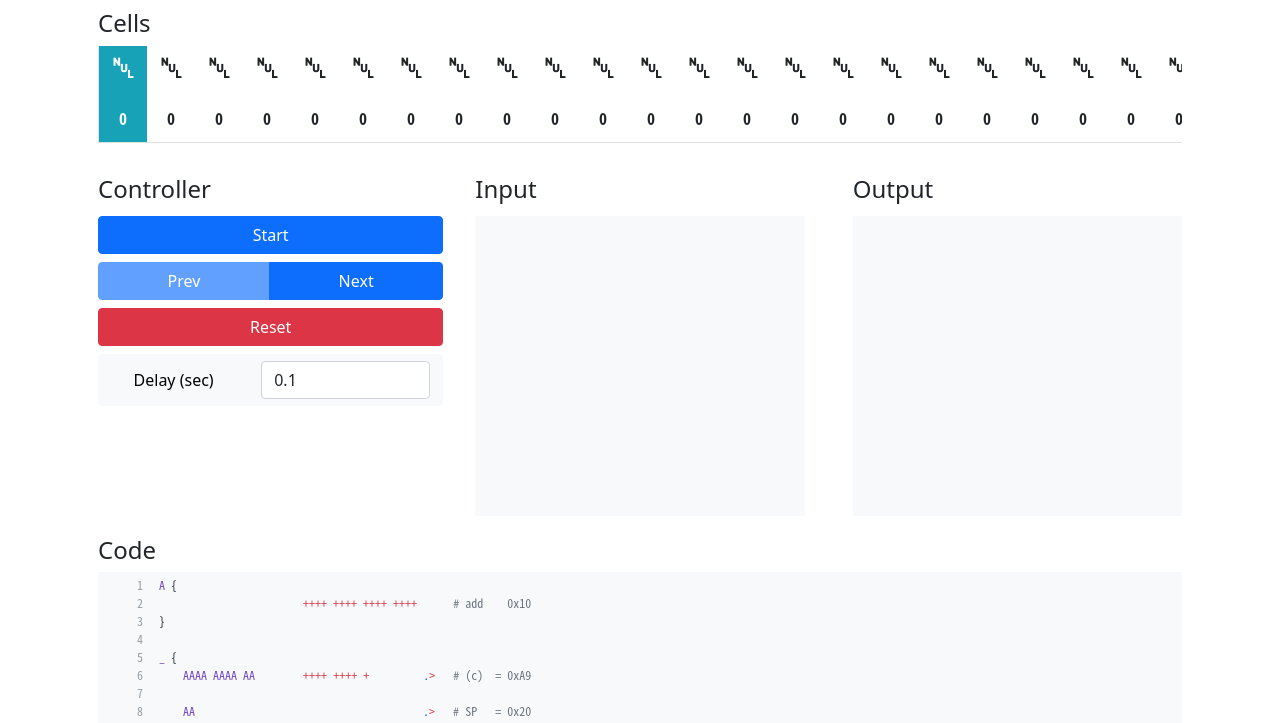
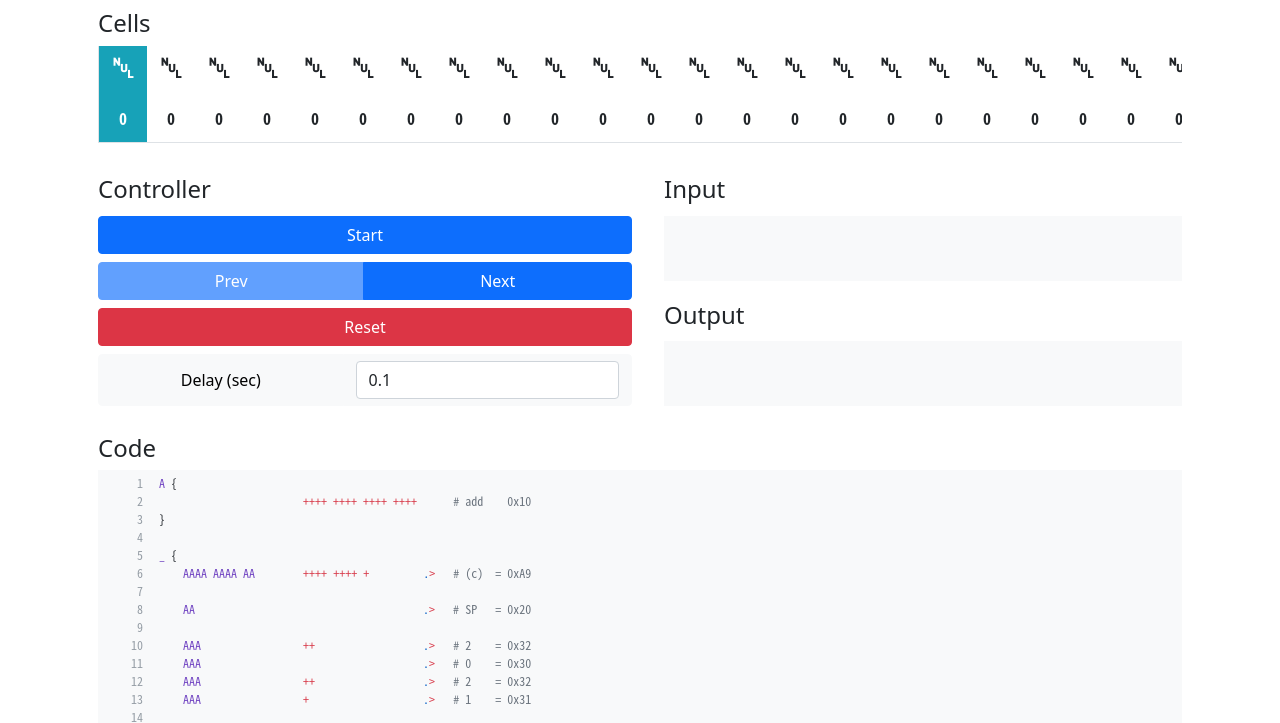
Before and after one commit to shuzaei/brainfunc, a plain HTML site: page visualizer/index.html in a window 1280 px wide. Shown: the part 63-786 px from the top of the page. Drawn offline with Linux system fonts and the light colour scheme.

Commit message:
Update visualizer

```diff
--- a/visualizer/index.html
+++ b/visualizer/index.html
@@ -98,11 +98,10 @@
                         inputArea.on("change", function (cm, change) {
                             reset();
                         });
+                        inputArea.setSize(null, "65px");
                     </script>
                 </div>
-            </div>
-            <div class="col p-0">
-                <div class="container h4">
+                <div class="container h4 pt-3">
                     Output
                 </div>
                 <div class="container py-1">
@@ -113,6 +112,7 @@
                             theme: "github-light",
                             readOnly: true
                         });
+                        outputArea.setSize(null, "65px");
                     </script>
                 </div>
             </div>
```
